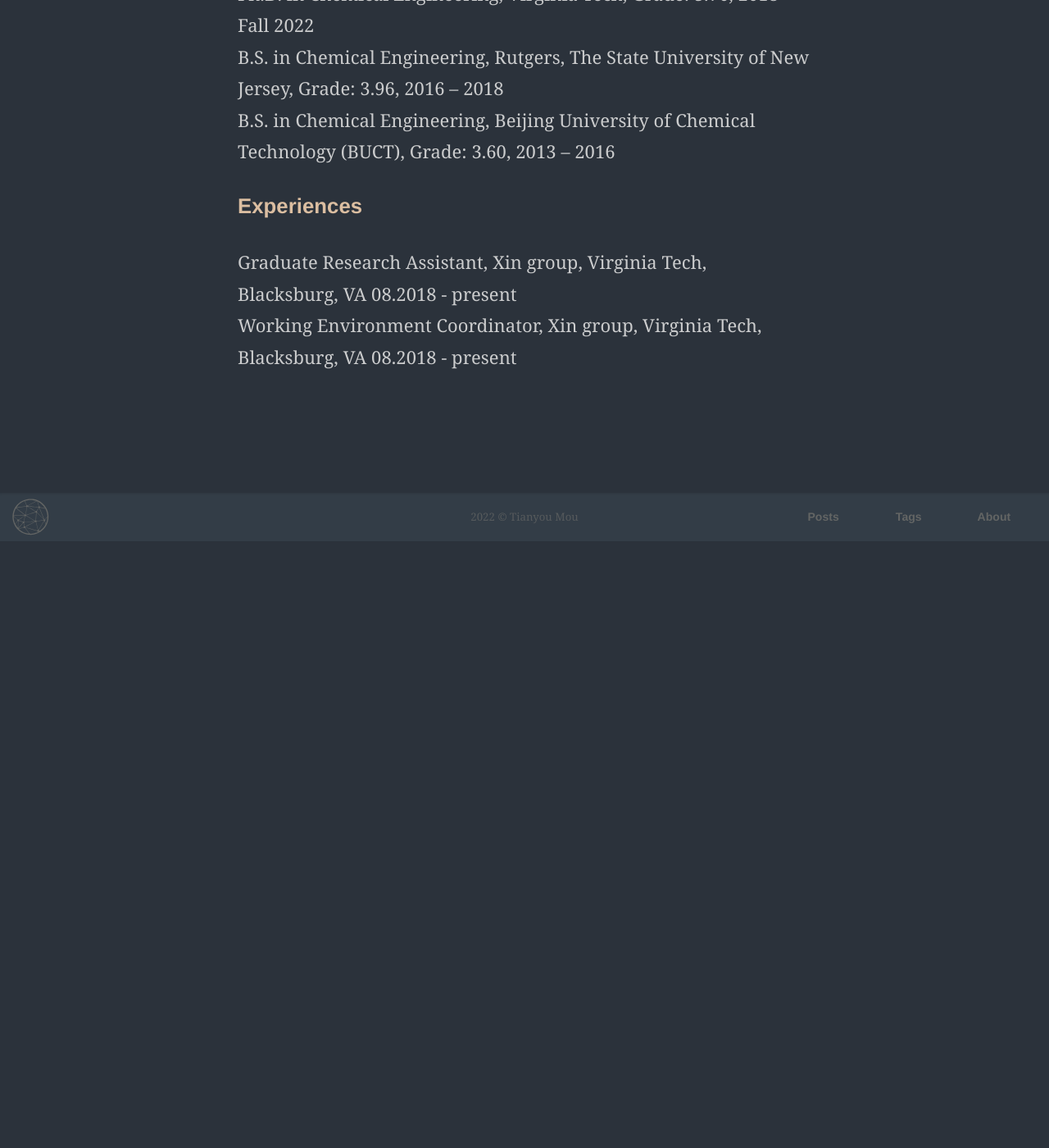
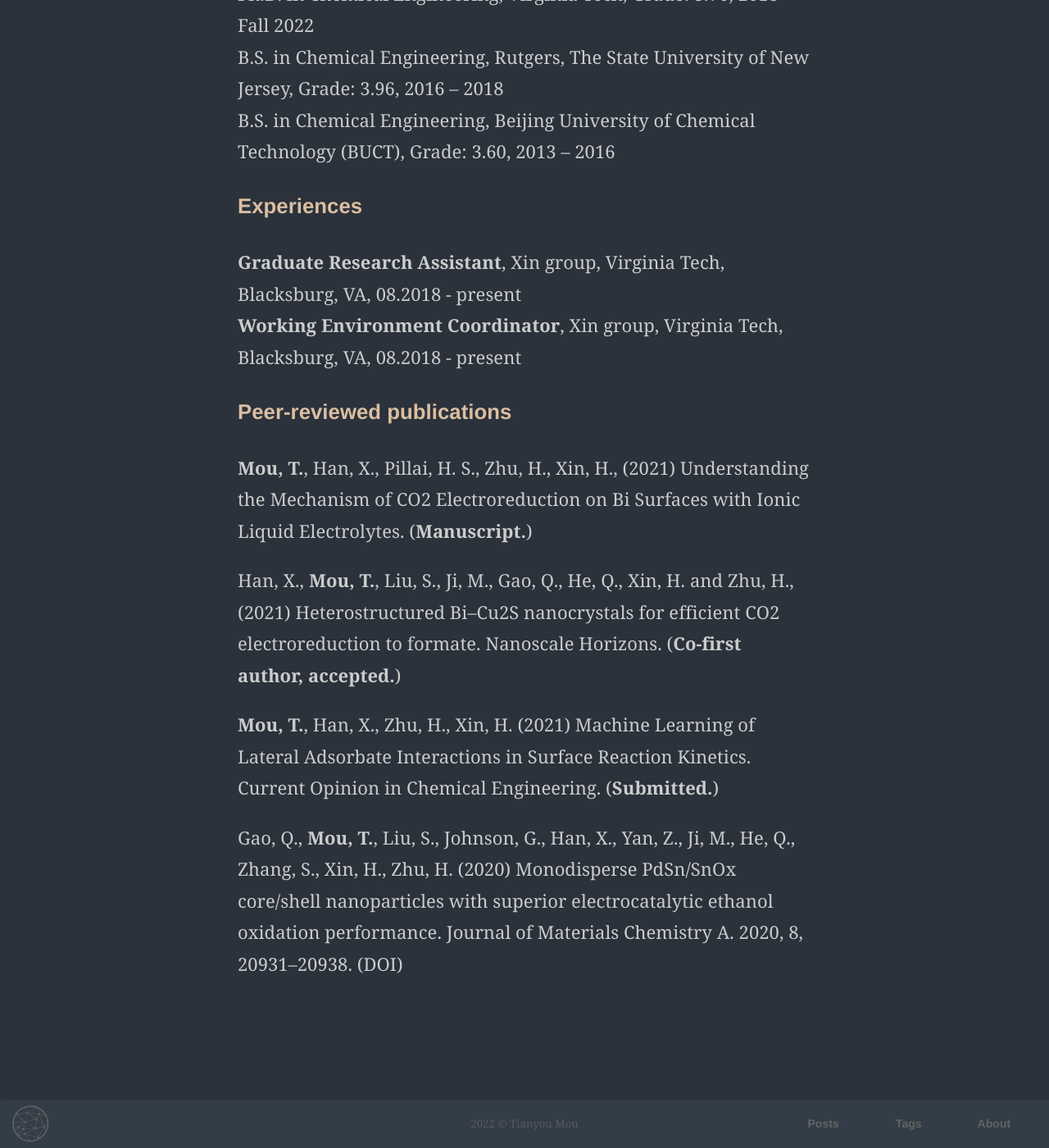
Before and after one commit to mutianyou2013/mutianyou2013.github.io, a Jekyll site: the page built from _pages/about.html, in a window 1280 px wide and 1400 px high, scrolled down 816 px. Shown: the whole window at 82% size. Built offline with Jekyll 4.4.1, drawn with Linux system fonts in a browser that asks for light colours; some web fonts are replaced; before the commit the page ends 1476 px from its top, so only the background shows below that.

Commit message:
Update about.html

```diff
--- a/_pages/about.html
+++ b/_pages/about.html
@@ -44,8 +44,15 @@ permalink: about:output_ext
 	B.S. in Chemical Engineering, Rutgers, The State University of New Jersey, Grade: 3.96, 2016 – 2018<br>
 	B.S. in Chemical Engineering, Beijing University of Chemical Technology (BUCT), Grade: 3.60, 2013 – 2016<br></p>
       <h3>Experiences</h3>
-      <p>Graduate Research Assistant, Xin group, Virginia Tech, Blacksburg, VA                                            08.2018 - present<br>
-	Working Environment Coordinator, Xin group, Virginia Tech, Blacksburg, VA                                         08.2018 - present<br></p>
+      <p><b>Graduate Research Assistant</b>, Xin group, Virginia Tech, Blacksburg, VA, 08.2018 - present<br>
+
+	<b>Working Environment Coordinator</b>, Xin group, Virginia Tech, Blacksburg, VA, 08.2018 - present<br></p>
+      <h3>Peer-reviewed publications</h3>
+      <p><b>Mou, T.</b>, Han, X., Pillai, H. S., Zhu, H., Xin, H., (2021) Understanding the Mechanism of CO2 Electroreduction on Bi Surfaces with Ionic Liquid Electrolytes. (<b>Manuscript.</b>)</p>
+      <p>Han, X., <b>Mou, T.</b>, Liu, S., Ji, M., Gao, Q., He, Q., Xin, H. and Zhu, H., (2021) Heterostructured Bi–Cu2S nanocrystals for efficient CO2 electroreduction to formate. Nanoscale Horizons. (<b>Co-first author, accepted.</b>)</p>
+      <p><b>Mou, T.</b>, Han, X., Zhu, H., Xin, H. (2021) Machine Learning of Lateral Adsorbate Interactions in Surface Reaction Kinetics. Current Opinion in Chemical Engineering. (<b>Submitted.</b>)</p>
+      <p>Gao, Q., <b>Mou, T.</b>, Liu, S., Johnson, G., Han, X., Yan, Z., Ji, M., He, Q., Zhang, S., Xin, H., Zhu, H. (2020) Monodisperse PdSn/SnOx core/shell nanoparticles with superior electrocatalytic ethanol oxidation performance. Journal of Materials Chemistry A. 2020, 8, 20931–20938. (DOI)</p>
+
     </section> <!-- End About Body-->
   </div> <!-- End About Container -->
 </div> <!-- End Small Wrapper -->
```
